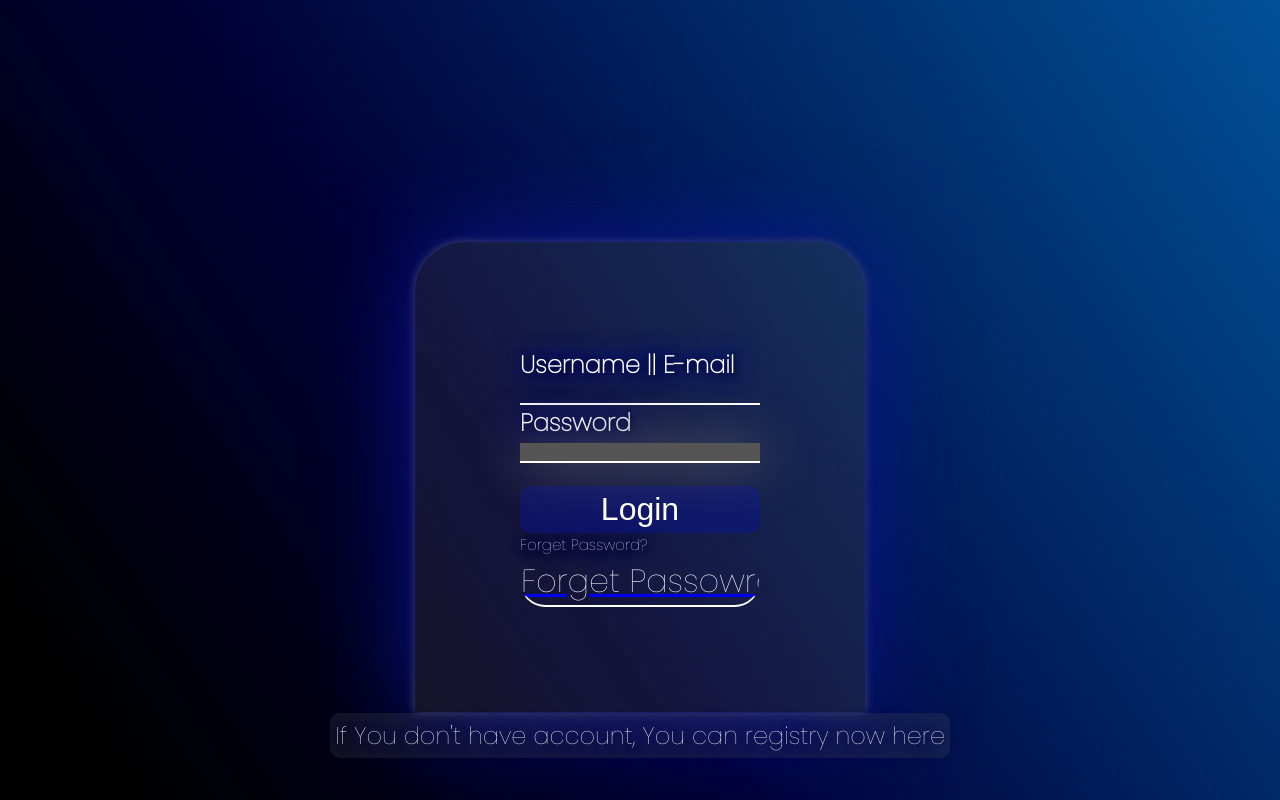
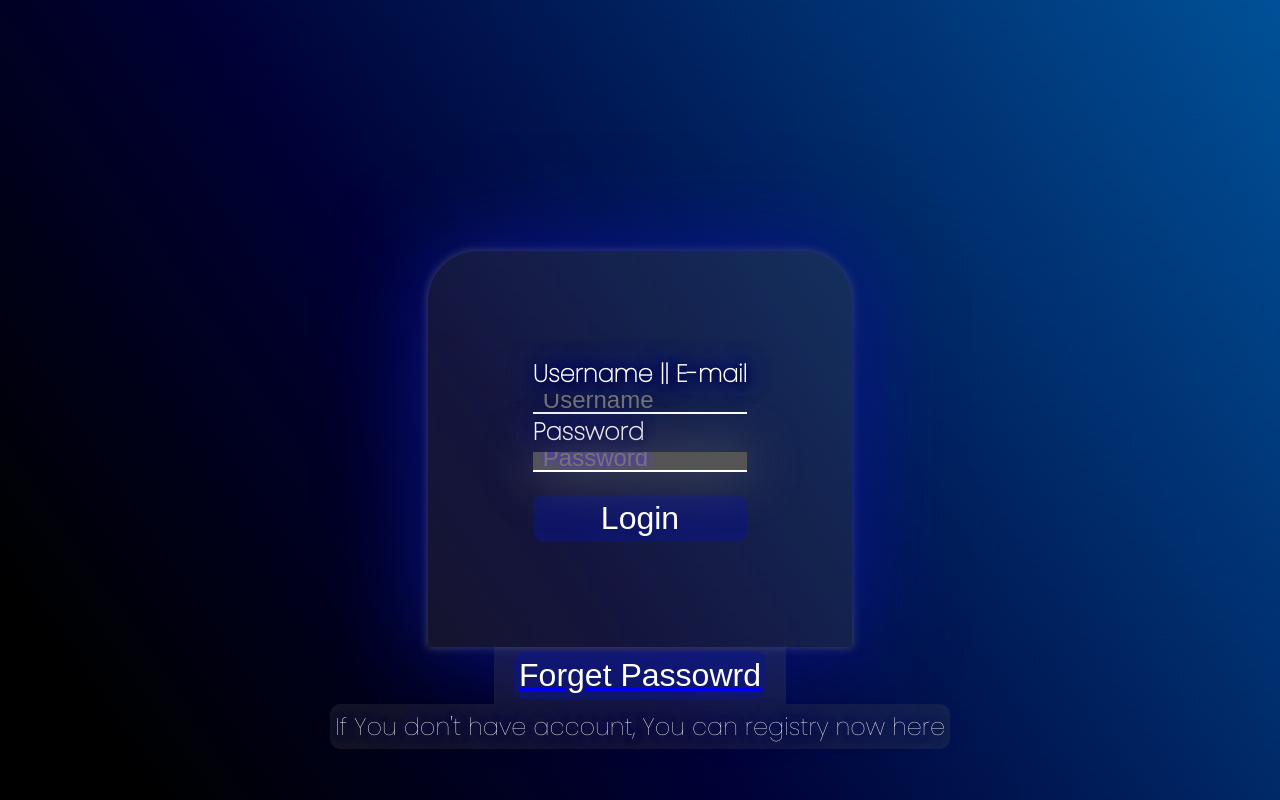
Before and after one commit to Kornellen/PageHTML, a plain HTML site: page login.html in a window 1280 px wide. Shown: the top 800 px of the page. Drawn offline with Linux system fonts and the light colour scheme.

Commit message:
Add files via upload

```diff
--- a/CSS/style.css
+++ b/CSS/style.css
@@ -108,8 +108,7 @@ section {
 }
 
 #username,
-#password,
-#fPass {
+#password {
   background-color: rgba(0, 0, 0, 0);
   width: 100%;
   border: 0px solid transparent;
@@ -157,8 +156,7 @@ section {
   background-color: rgba(0, 0, 0, 0);
 }
 
-#reg,
-#fPass {
+#reg {
   width: 30vh;
   border: 1px solid transparent;
   border-bottom: 2px solid white;
@@ -271,6 +269,11 @@ section {
   font-size: 15px;
 }
 
+input::placeholder {
+  font-size: 1.5rem;
+  padding: 10px;
+}
+
 .registry {
   display: flex;
   justify-content: space-between;
@@ -286,10 +289,12 @@ section {
   flex-direction: column;
 }
 
-.fPassReg {
+.fPass {
+  text-decoration: none;
+  background-color: rgba(85, 85, 85, 0.242);
   display: flex;
-  flex-direction: column;
+  justify-content: center;
+  align-items: center;
   border: 5px solid transparent;
-  width: 50%;
-  margin-left: 457px;
+  width: 22%;
 }
--- a/login.html
+++ b/login.html
@@ -12,32 +12,43 @@
   </head>
   <body id="login">
     <div class="login">
-      <form action="php/users.php" id="form" method="get" autocomplete="on">
+      <form action="php/users.php" id="form" method="get" autocomplete="off">
         <label for="username"
           ><p>
             <font size="5"><b>Username || E-mail</b></font>
           </p></label
         >
-        <input type="text" id="username" name="username" /><br />
+        <input
+          type="text"
+          type="email"
+          id="username"
+          name="username"
+          placeholder="Username"
+          required
+          autocomplete="off"
+        /><br />
         <label for="password"
           ><p>
             <font size="5"><b>Password</b></font>
           </p></label
         >
-        <input type="password" id="password" name="password" /><br /><br />
+        <input
+          type="password"
+          id="password"
+          name="password"
+          placeholder="Password"
+          required
+          autocomplete="off"
+        /><br /><br />
 
         <input id="_login" type="submit" value="Login" />
-        <div>
-          <label for="">Forget Password?</label><br />
-          <a href="reset.html"
-            ><input
-              type="submit"
-              id="fPass"
-              name="fPass"
-              value="Forget Passowrd"
-          /></a>
-        </div>
       </form>
+      <div class="fPass">
+        <label for="fPass"></label><br />
+        <a href="reset.html"
+          ><input type="submit" id="fPass" name="fPass" value="Forget Passowrd"
+        /></a>
+      </div>
       <a href="registry.html" id="registry" title="Registry"
         >If You don't have account, You can registry now here</a
       >
```
Also changed, not shown: index.html (+3 -2 lines).
